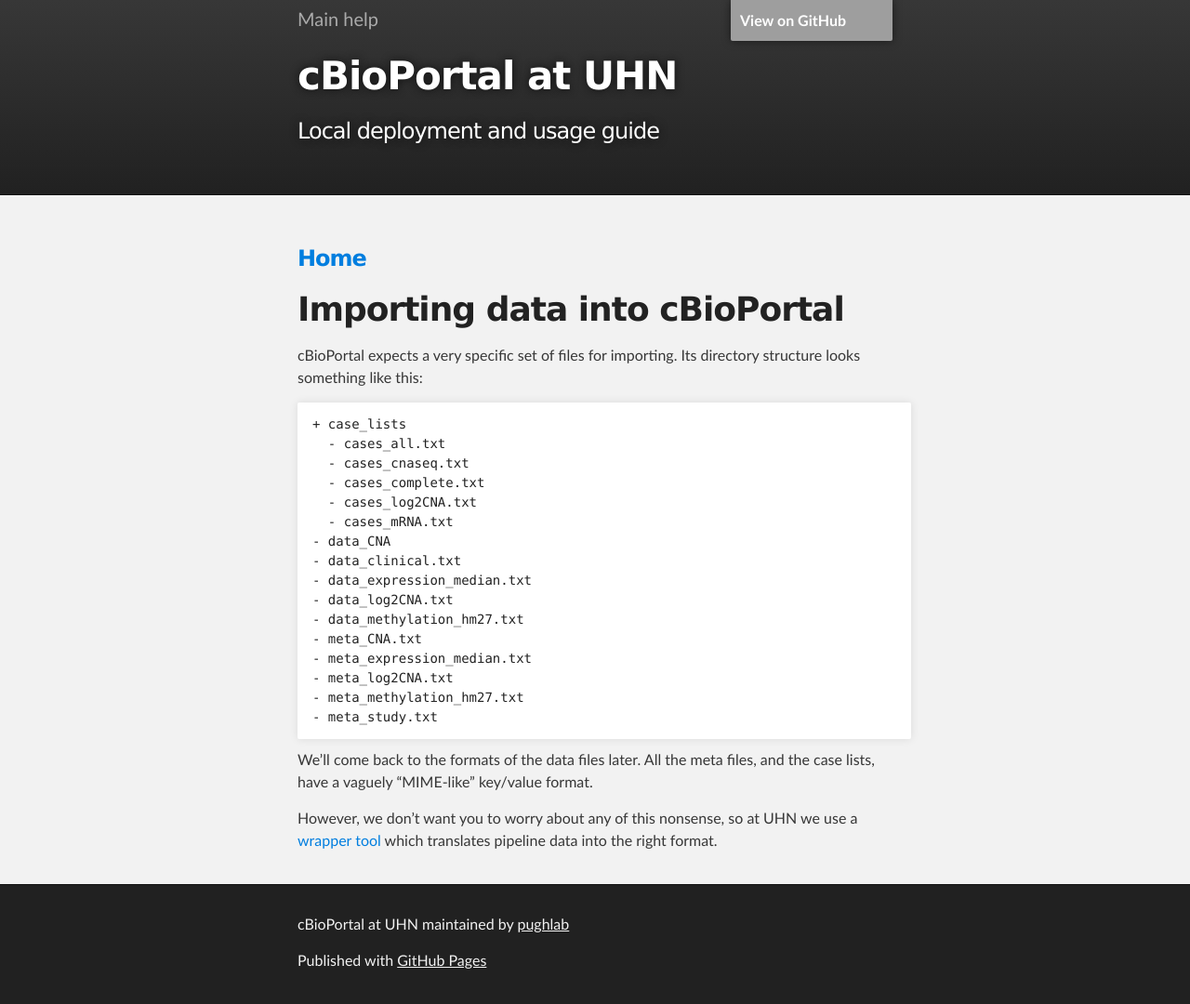
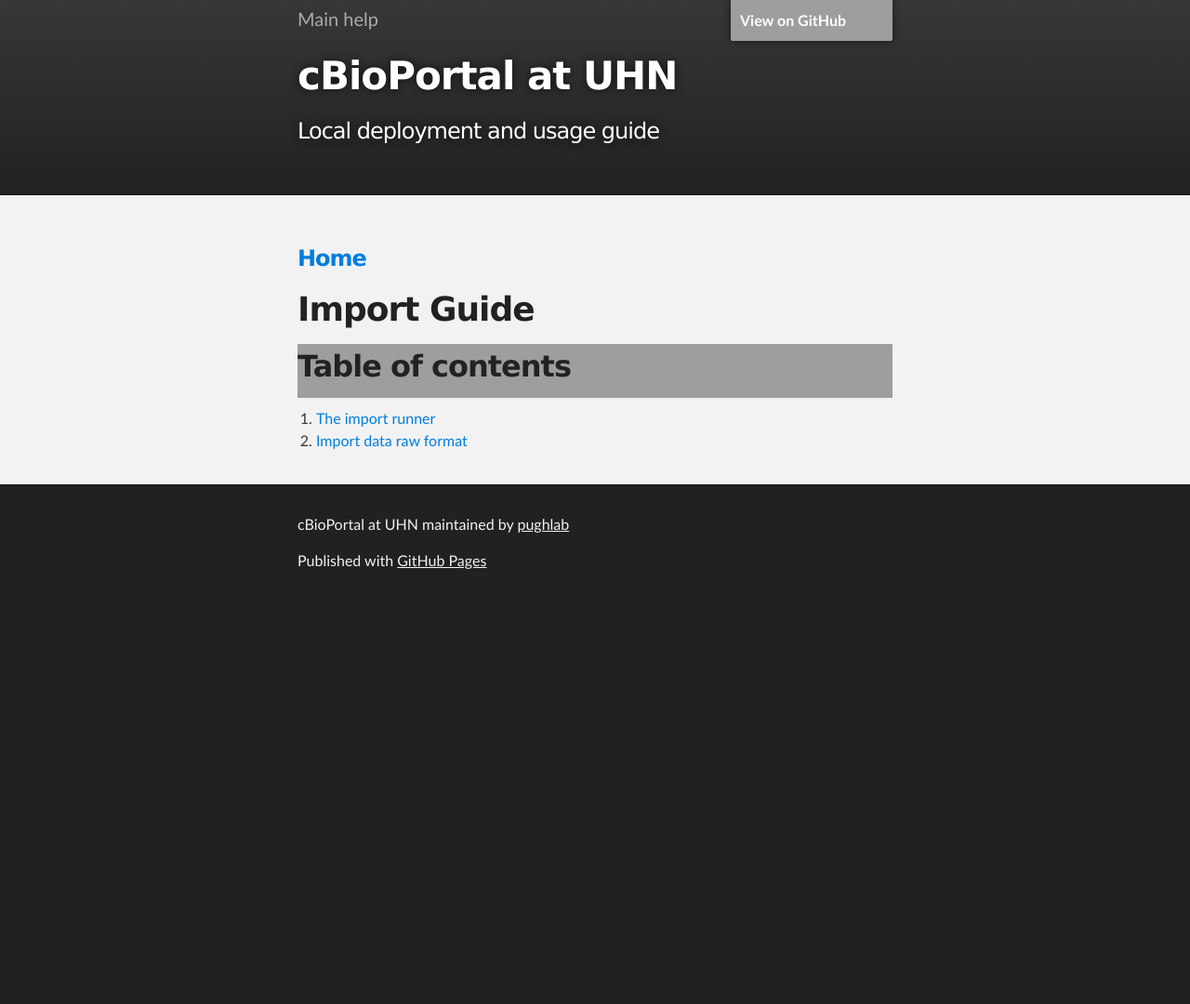
Before and after one commit to pughlab/cbioportal-documentation, a Jekyll site: the page built from pages/import-guide.md, in a window 1280 px wide. Shown: the whole page at 93% size. Built offline with Jekyll 4.4.1, drawn with Linux system fonts in a browser that asks for light colours; after the commit the page ends 900 px from its top, so only the background shows below that; grey boxes are pictures that could not be loaded.

Commit message:
Added import documentation

````diff
--- a/pages/import-guide.md
+++ b/pages/import-guide.md
@@ -4,29 +4,9 @@ layout: default
 
 ### [Home](../)
 
-# Importing data into cBioPortal
+# Import Guide
 
-cBioPortal expects a very specific set of files for importing. Its directory structure looks something like this:
+## Table of contents
 
-```
-+ case_lists
-  - cases_all.txt
-  - cases_cnaseq.txt
-  - cases_complete.txt
-  - cases_log2CNA.txt
-  - cases_mRNA.txt
-- data_CNA
-- data_clinical.txt
-- data_expression_median.txt
-- data_log2CNA.txt
-- data_methylation_hm27.txt
-- meta_CNA.txt
-- meta_expression_median.txt
-- meta_log2CNA.txt
-- meta_methylation_hm27.txt
-- meta_study.txt
-```
-
-We'll come back to the formats of the data files later. All the meta files, and the case lists, have a vaguely "MIME-like" key/value format.
-
-However, we don't want you to worry about any of this nonsense, so at UHN we use a [wrapper tool](https://github.com/pughlab/import_wrapper) which translates pipeline data into the right format.
+1. [The import runner](import-runner.html)
+2. [Import data raw format](import-data.html)
````
Also changed, not shown: pages/import-data.md (added, +32 -0 lines), pages/import-runner.md (added, +93 -0 lines).
